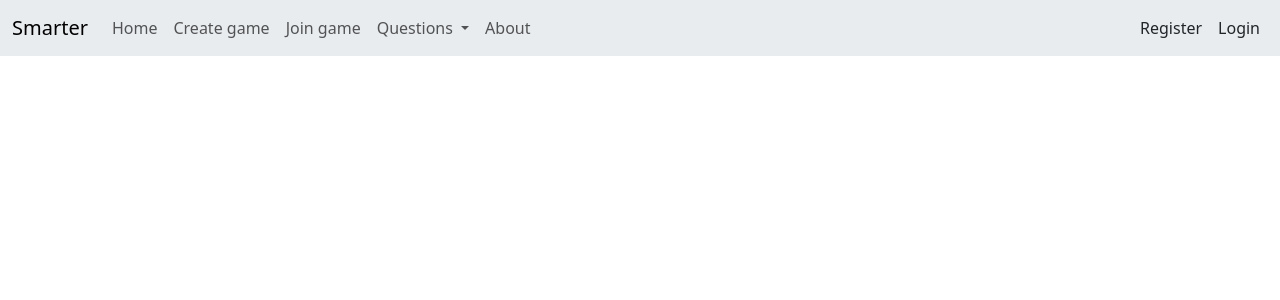
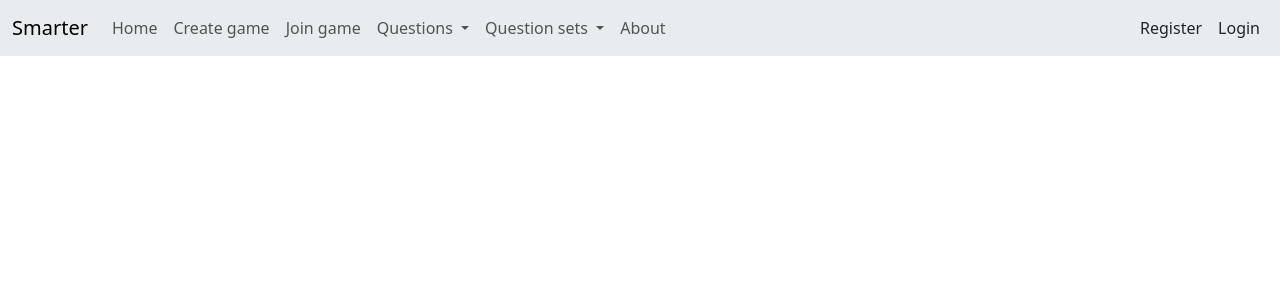
Before and after one commit to muyrety/Smarter, a Flask app: page / in a window 1280 px wide. Shown: the top 300 px of the page. Run offline with Flask 3, Linux system fonts and the light colour scheme.

Commit message:
Basic question set setup

```diff
--- a/smarter/__init__.py
+++ b/smarter/__init__.py
@@ -22,12 +22,14 @@ from . import about
 from . import admin
 from . import game
 from . import db
+from . import question_sets
 
 app.register_blueprint(auth.bp)
 app.register_blueprint(questions.bp)
 app.register_blueprint(about.bp)
 app.register_blueprint(admin.bp)
 app.register_blueprint(game.bp)
+app.register_blueprint(question_sets.bp)
 
 admin.init_app(app)
 db.init_app(app)
--- a/smarter/templates/base.html
+++ b/smarter/templates/base.html
@@ -40,6 +40,15 @@
                                     {% if g.user.admin %}
                                     <li><a class="dropdown-item" href="{{ url_for('admin.verify_questions') }}">Verify</a></li>
                                     {% endif %}
+                                </ul>
+                            </li>
+                            <li class="nav-item dropdown">
+                                <a class="nav-link dropdown-toggle" href="#" role="button" data-bs-toggle="dropdown" aria-expanded="false">
+                                    Question sets
+                                </a>
+                                <ul class="dropdown-menu">
+                                    <li><a class="dropdown-item" href="{{ url_for('question_sets.browse') }}">Browse</a></li>
+                                    <li><a class="dropdown-item" href="{{ url_for('question_sets.add') }}">Add</a></li>
                                 </ul>
                             </li>
                             <li class="nav-item">
```
Also changed, not shown: smarter/question_sets.py (added, +11 -0 lines).
